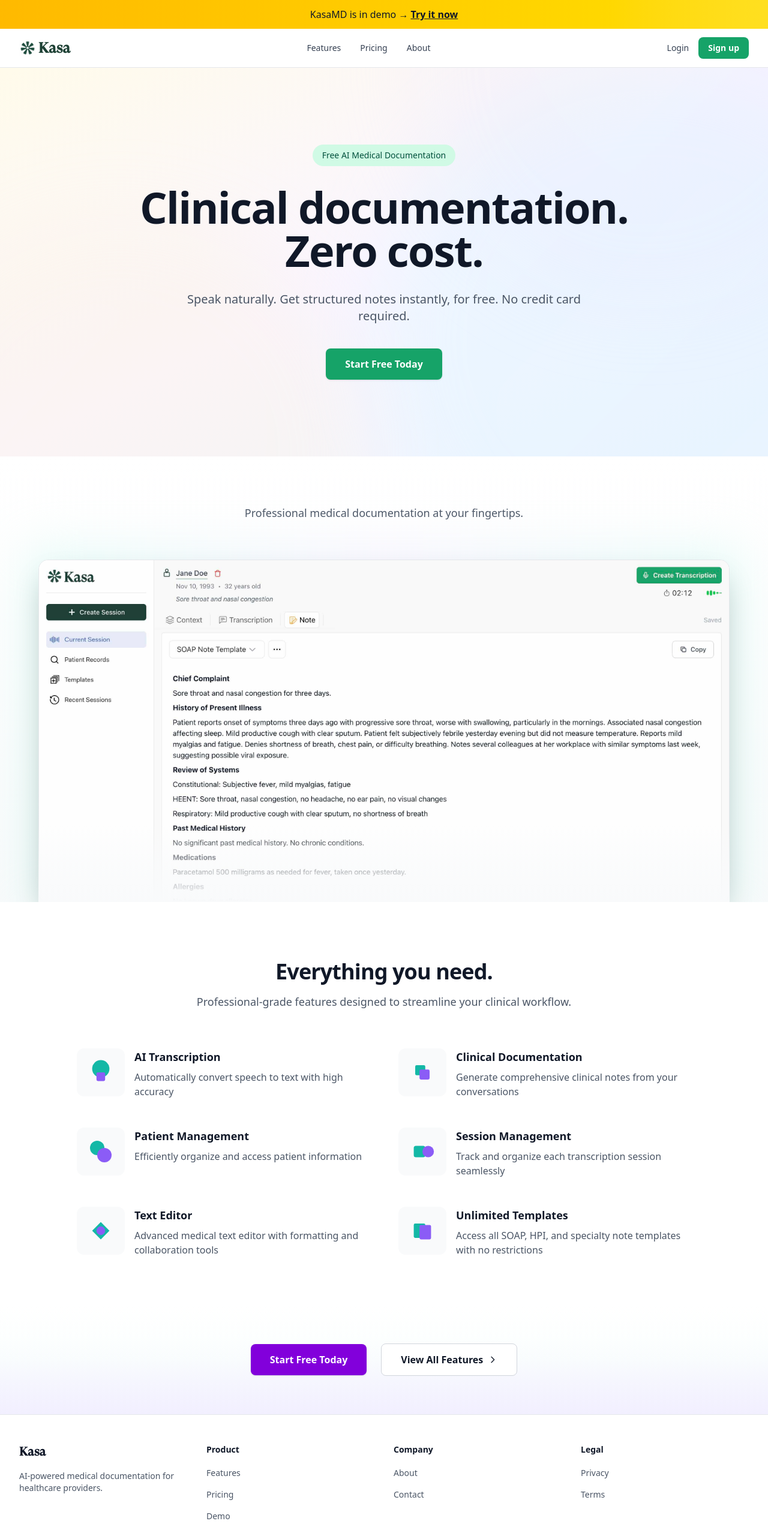
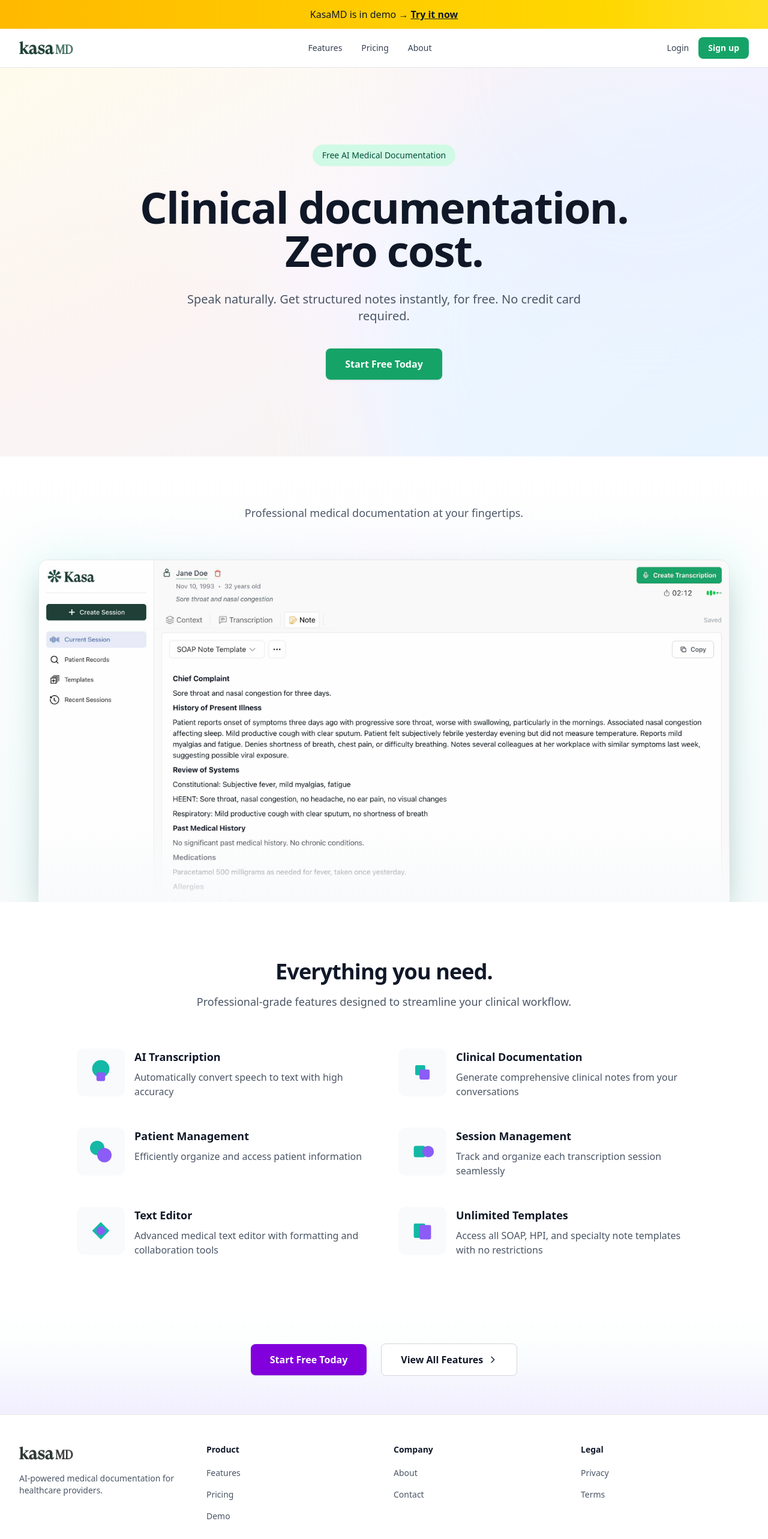
Before and after one commit to Kasa-Labs/kasa_marketing, a Next.js app: page / in a window 1280 px wide. Shown: the top 2566 px of the page at 60% size. Built offline with nearby package versions, Linux system fonts and the light colour scheme.

Commit message:
[edit] swapped logos

```diff
--- a/app/components/Footer.tsx
+++ b/app/components/Footer.tsx
@@ -7,9 +7,7 @@
         <div className="grid gap-8 md:grid-cols-4">
           {/* Brand */}
           <div className="md:col-span-1">
-            <span className="text-xl font-bold font-gtsuper text-gray-900">
-              Kasa
-            </span>
+            <img src="/kasa_black.png" alt="" className="h-8" />
             <p className="mt-4 text-sm text-gray-600">
               AI-powered medical documentation for healthcare providers.
             </p>
--- a/app/components/Navbar.tsx
+++ b/app/components/Navbar.tsx
@@ -13,10 +13,8 @@
           {/* Logo */}
           <div className="flex items-center">
             <Link href="/" className="flex items-center">
-              <img src="/logo_green.png" alt="" className="w-7 h-7" />
-              <span className="ml-1 text-2xl font-bold font-gtsuper text-main">
-                Kasa
-              </span>
+              {/* <img src="/logo_green.png" alt="" className="w-7 h-7" /> */}
+              <img src="/kasa_green.png" alt="" className="h-8" />
             </Link>
           </div>
 
```
Also changed, not shown: public/kasa_black.png (added), public/kasa_green.png (added).
